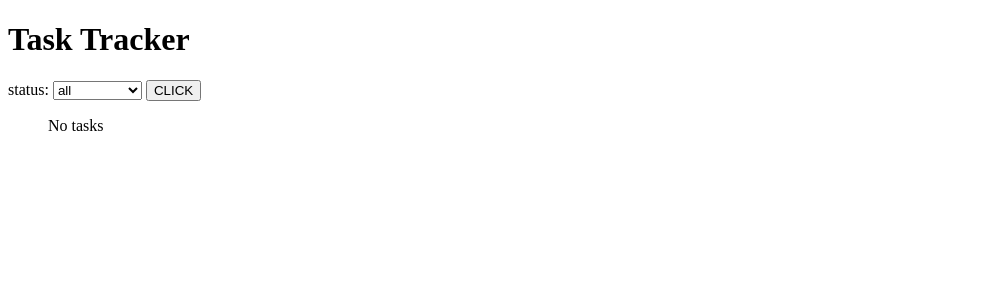
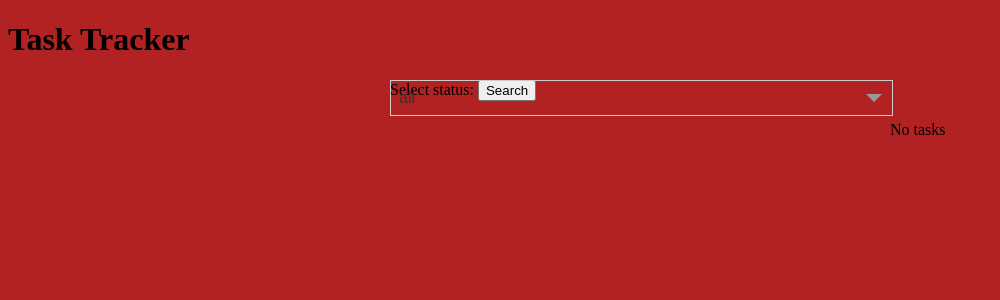
Before and after one commit to KostyaNike/task_traker, a Django app: page / in a window 1280 px wide. Shown: the top 300 px of the page, without its empty margins (0-1000 px from the left). Run offline with Django 5.2, Linux system fonts and the light colour scheme; data that the repository does not hold is empty.

Commit message:
done-style-1

```diff
--- /dev/null
+++ b/static/style.css
@@ -0,0 +1,74 @@
+body{
+    background-color: firebrick;
+}
+
+.container {
+    width: 500px;
+    margin: 20px auto;
+    position: relative;
+}
+
+select {
+    float: left;
+    width: 100%;
+    height: 30px;
+    visibility: hidden;
+}
+
+.custom-select {
+    float: left;
+    width: 100%;
+    position: absolute;
+    left: 0;
+    top: 0;
+}
+
+.spanVal {
+    font-size: 16px;
+    font-family: arial;
+    color: #333;
+    border: 1px solid #ccc;
+    padding: 8px;
+    width: 97%;
+    float: left;
+    position: relative;
+    cursor: pointer;
+}
+
+.spanVal:after {
+    content: '';
+    position: absolute;
+    right: 10px;
+    top: 13px;
+    width: 0;
+    height: 0;
+    border-left: 8px solid transparent;
+    border-right: 8px solid transparent;
+    border-top: 8px solid #999;
+}
+
+.custom-select ul {
+    float: left;
+    width: 100%;
+    margin: -1px 0 0;
+    padding: 0;
+    border: 1px solid #ccc;
+    box-shadow: 1px 2px 2px 0px #ccc;
+    display: none;
+}
+
+.custom-select li {
+    float: left;
+    width: 96%;
+    font-size: 14px;
+    color: #333;
+    font-family: arial;
+    list-style: none;
+    padding: 10px;
+    cursor: pointer;
+}
+
+.custom-select li:hover,
+.custom-select li.active {
+    background-color: #ccc;
+}
--- a/task_tracker/forms.py
+++ b/task_tracker/forms.py
@@ -17,4 +17,13 @@ class TaskFilterForm(forms.Form):
         ('in_progress', 'In progress'),
         ('done', 'Done'),
     ]
-    status = forms.ChoiceField(choices=STATUS_CHOICES, required=False, label='status')
+
+    status = forms.ChoiceField(
+        choices=STATUS_CHOICES,
+        required=False,
+        label='Select status:',
+        widget=forms.Select(attrs={
+            'class': 'choose',
+            'style': 'visibility:hidden;'
+        })
+    )
--- a/templates/base.html
+++ b/templates/base.html
@@ -3,6 +3,8 @@
 <head>
     <meta charset="UTF-8">
     <title>Booking Application</title>
+    {% load static %}
+    <link rel="stylesheet" href="{% static 'style.css' %}">
 </head>
 <body>
     <h1>Task Tracker</h1>
--- a/templates/task_tracker/task_list.html
+++ b/templates/task_tracker/task_list.html
@@ -1,11 +1,67 @@
 {% extends "base.html" %}
+<!DOCTYPE html>
+<html lang="en">
+<head>
+    <meta charset="UTF-8">
+    {% load static %}
+    <link rel="stylesheet" href="{% static 'style.css' %}">
+</head>
 
 {% block content %}
-    <form method="get">
+    <form method="get" class="container">
         {{ form.status.label_tag }}
-        {{ form.status }}
-        <button type="submit">CLICK</button>
+        <button type="submit">Search</button>
+        {{ form.status }} <!-- Это будет стандартный select, скрытый через CSS -->
+
+        <div class="custom-select-container"></div>
     </form>
+
+    <script src="https://ajax.googleapis.com/ajax/libs/jquery/3.5.1/jquery.min.js"></script>
+    <script>
+    $(function() {
+        $('.choose').each(function() {
+            var $select = $(this);
+            var firstOptionText = $select.children('option:first-child').text();
+            var $customSelect = $('<div class="custom-select"></div>');
+
+            // Создаем элемент span для отображения выбранного значения
+            $customSelect.append('<span class="spanVal">' + firstOptionText + '</span>');
+            $customSelect.append('<ul></ul>');
+
+            // Добавляем все опции в кастомный список
+            $select.children('option').each(function() {
+                var optionValue = $(this).val();
+                var optionText = $(this).text();
+                $('<li data-value="' + optionValue + '">' + optionText + '</li>').appendTo($customSelect.find('ul'));
+            });
+
+            // Помещаем кастомный select после стандартного select
+            $select.after($customSelect);
+        });
+
+        // Обработчик клика для spanVal
+        $('.spanVal').on('click', function() {
+            $(this).siblings('ul').slideToggle('fast'); // Показываем/скрываем список
+        });
+
+        // Обработчик клика для пунктов списка
+        $('.custom-select').on('click', 'li', function() {
+            var selectedText = $(this).text();
+            var selectedValue = $(this).data('value');
+            $(this).closest('.custom-select').find('.spanVal').html(selectedText);
+            $(this).closest('.custom-select').prev('select').val(selectedValue); // Устанавливаем значение в скрытый select
+            $(this).parent().hide(); // Скрываем список
+        });
+
+        // Закрытие списка при клике вне его
+        $(document).click(function(e) {
+            if (!$(e.target).closest('.custom-select').length) {
+                $(".custom-select ul").hide(); // Скрываем список, если кликнули вне него
+            }
+        });
+    });
+    </script>
+
     <ul>
         {% for task in tasks %}
             <li><a href="{% url 'task-detail' task.pk %}">{{task.title}}</a>
```
